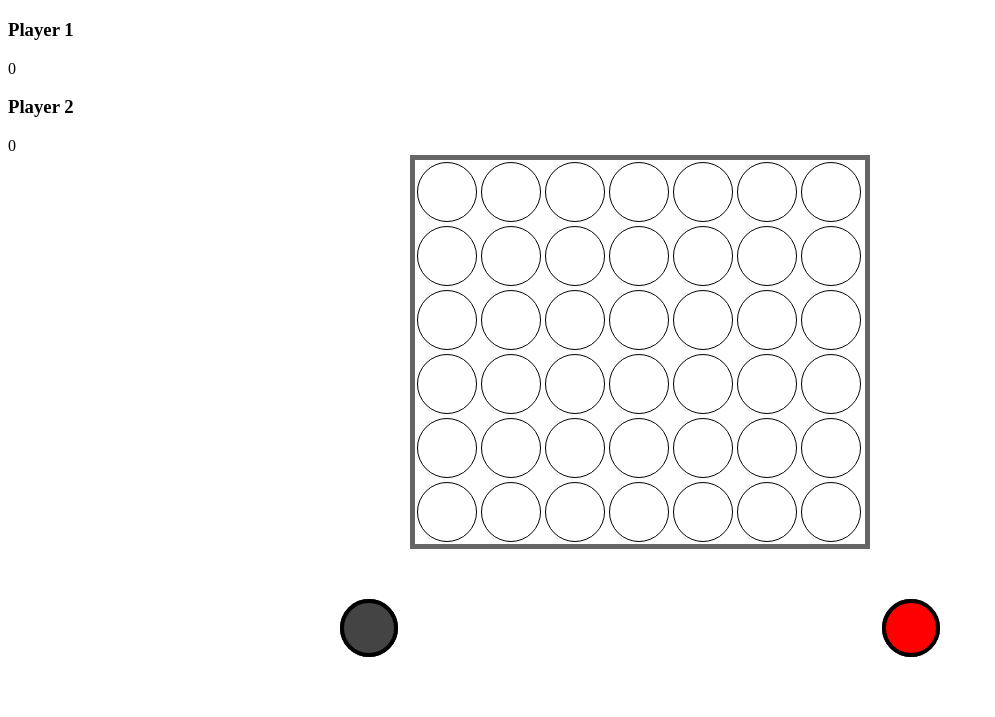
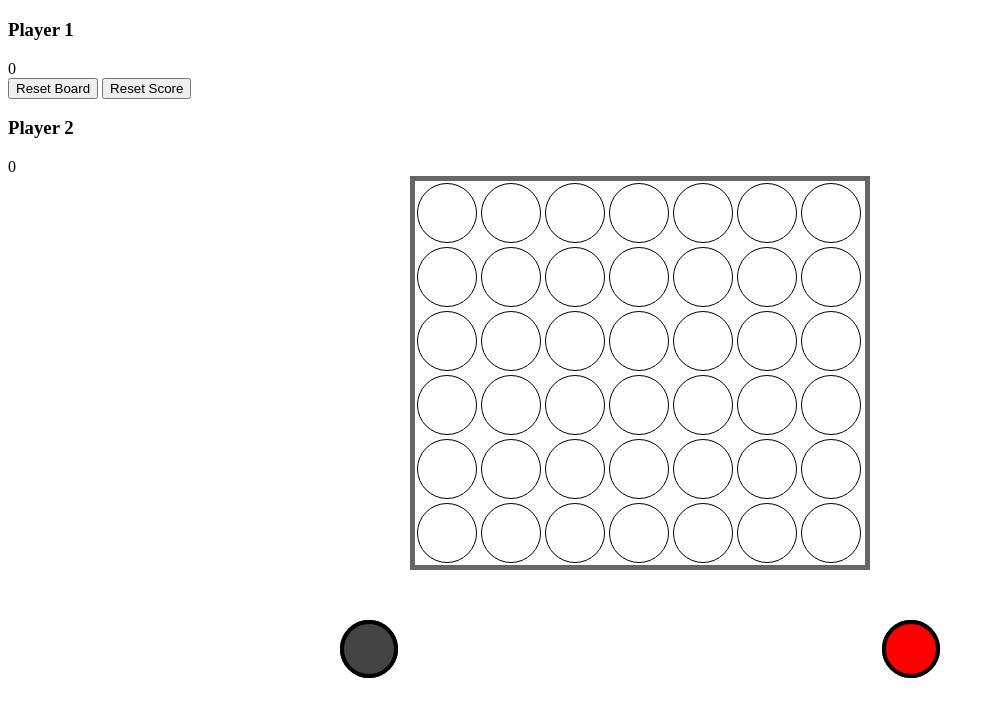
Before and after one commit to TheMichaelRay/project-1, a plain HTML site: page index.html in a window 1280 px wide. Shown: the part 61-778 px from the top of the page, without its empty margins (0-995 px from the left). Drawn offline with nearby package versions, Linux system fonts and the light colour scheme.

Commit message:
added buttons to use functions reset board and reset score

```diff
--- a/app.js
+++ b/app.js
@@ -191,7 +191,8 @@ game = {
             accept: '.player',
             drop: function(){$(this).trigger('click')}
           });
-
+          $('#reset-board').click(game.functions.resetGame);
+          $('#reset-score').click(game.functions.resetScore)
   },
 
 }
--- a/index.html
+++ b/index.html
@@ -14,6 +14,8 @@
         <h3>Player 1</h3>
         <span>0</span>
       </div>
+      <button id="reset-board">Reset Board</button>
+      <button id="reset-score">Reset Score</button>
       <div id="player-two-score">
         <h3>Player 2</h3>
         <span>0</span>
```
